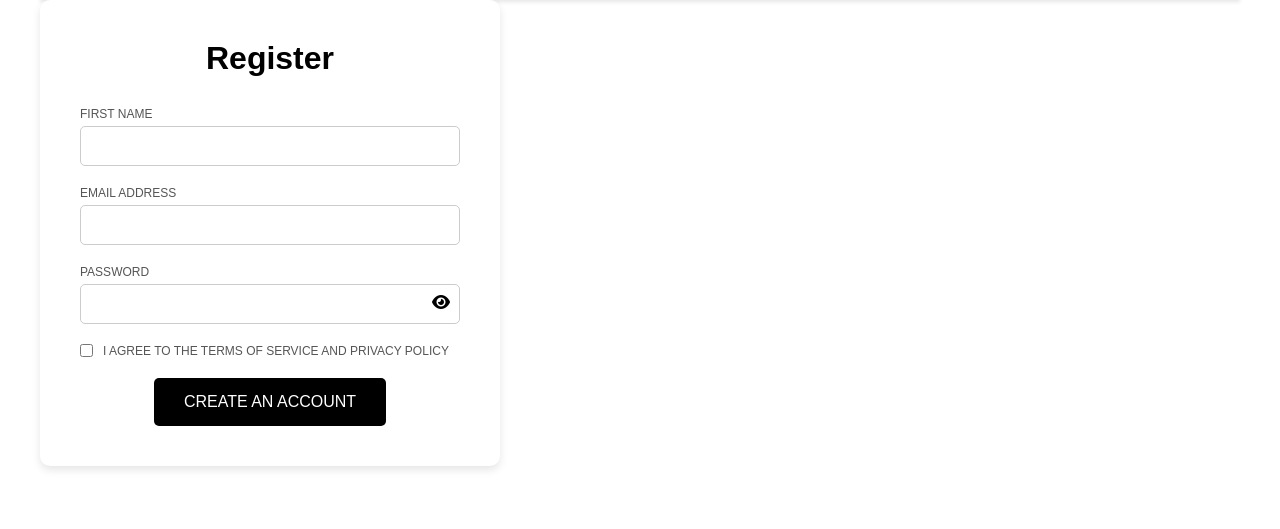
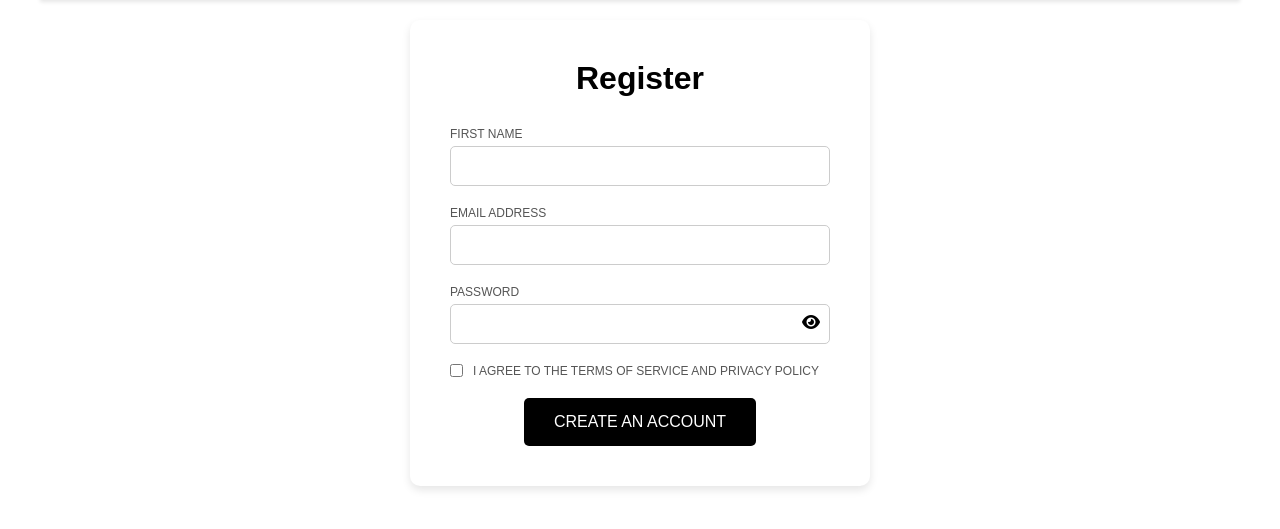
Before and after one commit to MajikJoker/Weather-Node-Initiative, a Flask app: page /register in a window 1280 px wide. Shown: the part 93-622 px from the top of the page. Run offline with Flask 2, Linux system fonts and the light colour scheme.

Commit message:
Update style.css

```diff
--- a/static/style.css
+++ b/static/style.css
@@ -192,6 +192,8 @@ nav ul li a {
     width: 100%;
     max-width: 460px;
     box-sizing: border-box;
+    margin: 0 auto; /* Center the box horizontally */
+    margin-top: 20px; /* Optional: Add top margin as needed */
 }
 
 .login-box h1,
```
